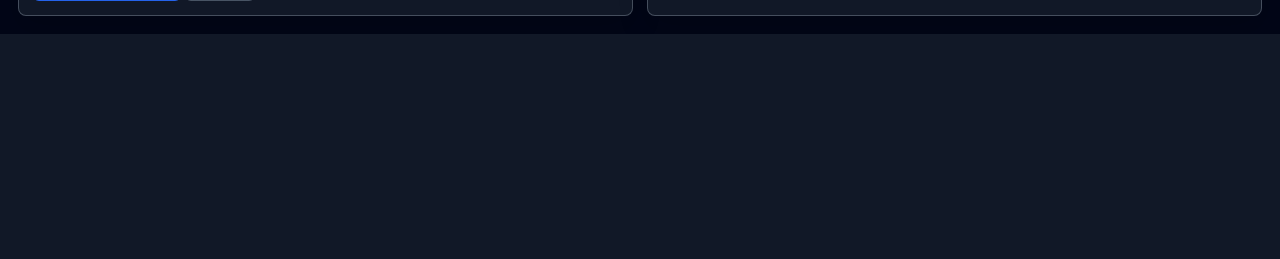
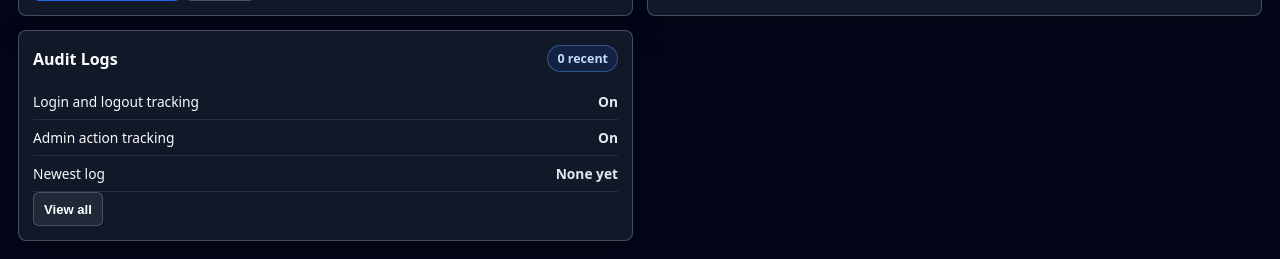
Before and after one commit to sharky6850606/BLE-Proximity-Map-PSQL, a Flask app: page /admin/ in a window 1280 px wide. Shown: the part 833-1092 px from the top of the page. Before the commit the page ends 867 px from the top, so only its background shows below. Run offline with Flask 3, Linux system fonts and the light colour scheme; the visitor is signed in with stand-in values (Sample User, id 1); tables that the repository leaves empty hold one stand-in row (values such as "Sample post"); data that the repository does not hold is empty; some libraries are stand-ins or nearby versions.

Commit message:
Add admin audit logs

```diff
--- a/routes/admin_routes.py
+++ b/routes/admin_routes.py
@@ -5,7 +5,8 @@
 from flask import Blueprint, redirect, render_template, request, url_for
 
 from database import get_db
-from services.auth_service import admin_required, hash_password, normalize_email
+from services.auth_service import admin_required, current_user, hash_password, normalize_email
+from services.audit_log_service import log_event
 from config import AUDIT_WINDOW_AFTER_MIN
 from services.audit_service import run_customer_audit, _local_dt_from_unix
 from services.beacon_logic import format_samoa_time
@@ -65,6 +66,11 @@
             "FROM audit_runs ar JOIN customers c ON c.id = ar.customer_id "
             "ORDER BY ar.id DESC LIMIT 100"
         ).fetchall()
+        audit_logs = conn.execute(
+            "SELECT al.created_at, al.actor_email, al.actor_role, c.name, al.action, al.target_type, al.target_id, al.details, al.ip_address "
+            "FROM audit_logs al LEFT JOIN customers c ON c.id = al.customer_id "
+            "ORDER BY al.id DESC LIMIT 200"
+        ).fetchall()
     finally:
         conn.close()
     return render_template(
@@ -76,6 +82,7 @@
         active_beacons=active_beacons,
         assets=assets,
         audits=audits,
+        audit_logs=audit_logs,
     )
 
 
@@ -93,6 +100,14 @@
             f"INSERT INTO customers (name, slug, active, created_at) VALUES ({ph},{ph},{ph},{ph})",
             (name, slug, 1, _now_label()),
         )
+        log_event(
+            "admin.create_customer",
+            target_type="customer",
+            target_id=slug,
+            details=f"Created customer {name}",
+            actor_user=current_user(),
+            conn=conn,
+        )
         conn.commit()
     finally:
         conn.close()
@@ -107,9 +122,19 @@
         ph = _ph(conn)
         row = conn.execute(f"SELECT active FROM customers WHERE id = {ph}", (customer_id,)).fetchone()
         if row:
+            new_active = 0 if row[0] else 1
             conn.execute(
                 f"UPDATE customers SET active = {ph} WHERE id = {ph}",
-                (0 if row[0] else 1, customer_id),
+                (new_active, customer_id),
+            )
+            log_event(
+                "admin.toggle_customer",
+                target_type="customer",
+                target_id=customer_id,
+                details=f"{'Reactivated' if new_active else 'Suspended'} customer",
+                actor_user=current_user(),
+                customer_id=customer_id,
+                conn=conn,
             )
             conn.commit()
     finally:
@@ -137,6 +162,15 @@
             f"VALUES ({ph},{ph},{ph},{ph},{ph},{ph})",
             (customer_id, email, hash_password(password), role, 1, _now_label()),
         )
+        log_event(
+            "admin.create_user",
+            target_type="user",
+            target_id=email,
+            details=f"Created {role} account {email}",
+            actor_user=current_user(),
+            customer_id=customer_id,
+            conn=conn,
+        )
         conn.commit()
     finally:
         conn.close()
@@ -149,11 +183,21 @@
     conn = get_db()
     try:
         ph = _ph(conn)
-        row = conn.execute(f"SELECT active FROM app_users WHERE id = {ph}", (user_id,)).fetchone()
+        row = conn.execute(f"SELECT active, customer_id, email FROM app_users WHERE id = {ph}", (user_id,)).fetchone()
         if row:
+            new_active = 0 if row[0] else 1
             conn.execute(
                 f"UPDATE app_users SET active = {ph} WHERE id = {ph}",
-                (0 if row[0] else 1, user_id),
+                (new_active, user_id),
+            )
+            log_event(
+                "admin.toggle_user",
+                target_type="user",
+                target_id=user_id,
+                details=f"{'Reactivated' if new_active else 'Suspended'} user {row[2]}",
+                actor_user=current_user(),
+                customer_id=row[1],
+                conn=conn,
             )
             conn.commit()
     finally:
@@ -170,9 +214,19 @@
     conn = get_db()
     try:
         ph = _ph(conn)
+        row = conn.execute(f"SELECT customer_id, email FROM app_users WHERE id = {ph}", (user_id,)).fetchone()
         conn.execute(
             f"UPDATE app_users SET password_hash = {ph}, force_password_reset = 0 WHERE id = {ph}",
             (hash_password(password), user_id),
+        )
+        log_event(
+            "admin.reset_password",
+            target_type="user",
+            target_id=user_id,
+            details=f"Reset password for {row[1] if row else user_id}",
+            actor_user=current_user(),
+            customer_id=row[0] if row else None,
+            conn=conn,
         )
         conn.commit()
     finally:
@@ -197,6 +251,15 @@
             "ON CONFLICT(customer_id, device_ident) DO UPDATE SET label=excluded.label",
             (customer_id, device_ident, label, _now_label()),
         )
+        log_event(
+            "admin.assign_device",
+            target_type="device",
+            target_id=device_ident,
+            details=f"Assigned device {device_ident}" + (f" as {label}" if label else ""),
+            actor_user=current_user(),
+            customer_id=customer_id,
+            conn=conn,
+        )
         conn.commit()
     finally:
         conn.close()
@@ -209,7 +272,20 @@
     conn = get_db()
     try:
         ph = _ph(conn)
+        row = conn.execute(
+            f"SELECT customer_id, device_ident FROM customer_devices WHERE id = {ph}",
+            (assignment_id,),
+        ).fetchone()
         conn.execute(f"DELETE FROM customer_devices WHERE id = {ph}", (assignment_id,))
+        log_event(
+            "admin.remove_device",
+            target_type="device",
+            target_id=row[1] if row else assignment_id,
+            details=f"Removed device assignment {row[1] if row else assignment_id}",
+            actor_user=current_user(),
+            customer_id=row[0] if row else None,
+            conn=conn,
+        )
         conn.commit()
     finally:
         conn.close()
@@ -235,6 +311,15 @@
             "name=excluded.name, expected_device_ident=excluded.expected_device_ident, active=1",
             (customer_id, beacon_id, name, expected_device_ident, 1, "unknown", _now_label()),
         )
+        log_event(
+            "admin.save_expected_asset",
+            target_type="asset",
+            target_id=beacon_id,
+            details=f"Saved expected asset {name or beacon_id}",
+            actor_user=current_user(),
+            customer_id=customer_id,
+            conn=conn,
+        )
         conn.commit()
     finally:
         conn.close()
@@ -247,11 +332,24 @@
     conn = get_db()
     try:
         ph = _ph(conn)
-        row = conn.execute(f"SELECT active FROM customer_assets WHERE id = {ph}", (asset_id,)).fetchone()
+        row = conn.execute(
+            f"SELECT active, customer_id, beacon_id, name FROM customer_assets WHERE id = {ph}",
+            (asset_id,),
+        ).fetchone()
         if row:
+            new_active = 0 if row[0] else 1
             conn.execute(
                 f"UPDATE customer_assets SET active = {ph} WHERE id = {ph}",
-                (0 if row[0] else 1, asset_id),
+                (new_active, asset_id),
+            )
+            log_event(
+                "admin.toggle_expected_asset",
+                target_type="asset",
+                target_id=row[2],
+                details=f"{'Reactivated' if new_active else 'Deactivated'} expected asset {row[3] or row[2]}",
+                actor_user=current_user(),
+                customer_id=row[1],
+                conn=conn,
             )
             conn.commit()
     finally:
@@ -266,4 +364,12 @@
     if customer_id:
         scheduled = _local_dt_from_unix() - timedelta(minutes=AUDIT_WINDOW_AFTER_MIN)
         run_customer_audit(int(customer_id), scheduled_local_dt=scheduled)
+        log_event(
+            "admin.run_manual_audit",
+            target_type="customer",
+            target_id=customer_id,
+            details="Ran manual audit from admin console",
+            actor_user=current_user(),
+            customer_id=customer_id,
+        )
     return redirect(url_for("admin.dashboard"))
--- a/services/auth_service.py
+++ b/services/auth_service.py
@@ -5,6 +5,7 @@
 from werkzeug.security import check_password_hash, generate_password_hash
 
 from database import get_db
+from services.audit_log_service import log_event
 from services.beacon_logic import format_samoa_time
 
 auth_bp = Blueprint("auth", __name__)
@@ -160,9 +161,30 @@
             if row and bool(row[2]) and check_password_hash(row[1], password):
                 session.clear()
                 session["user_id"] = row[0]
+                user_row = conn.execute(
+                    "SELECT u.id, u.customer_id, u.email, u.role, c.name "
+                    "FROM app_users u LEFT JOIN customers c ON c.id = u.customer_id "
+                    f"WHERE u.id = {ph}",
+                    (row[0],),
+                ).fetchone()
+                actor = {
+                    "id": user_row[0],
+                    "customer_id": user_row[1],
+                    "email": user_row[2],
+                    "role": user_row[3],
+                    "customer_name": user_row[4],
+                } if user_row else {"id": row[0], "email": email}
                 conn.execute(
                     f"UPDATE app_users SET last_login_at = {ph} WHERE id = {ph}",
                     (_now_label(), row[0]),
+                )
+                log_event(
+                    "login",
+                    target_type="user",
+                    target_id=row[0],
+                    details=f"{actor.get('email')} signed in",
+                    actor_user=actor,
+                    conn=conn,
                 )
                 conn.commit()
                 next_url = request.args.get("next") or ""
@@ -178,6 +200,15 @@
 
 @auth_bp.route("/logout")
 def logout():
+    user = current_user()
+    if user:
+        log_event(
+            "logout",
+            target_type="user",
+            target_id=user.get("id"),
+            details=f"{user.get('email')} signed out",
+            actor_user=user,
+        )
     session.clear()
     return redirect(url_for("auth.login"))
 
--- a/templates/admin.html
+++ b/templates/admin.html
@@ -365,6 +365,17 @@
         <div class="summary-row"><span>Recent beacons</span><strong>{{ active_beacons|length }}</strong></div>
         <button type="button" class="secondary-btn" data-modal-open="beacons-modal">View active beacons</button>
       </section>
+
+      <section class="card">
+        <div class="card-head">
+          <h2>Audit Logs</h2>
+          <span class="metric">{{ audit_logs|length }} recent</span>
+        </div>
+        <div class="summary-row"><span>Login and logout tracking</span><strong>On</strong></div>
+        <div class="summary-row"><span>Admin action tracking</span><strong>On</strong></div>
+        <div class="summary-row"><span>Newest log</span><strong>{% if audit_logs %}{{ audit_logs[0][0] }}{% else %}None yet{% endif %}</strong></div>
+        <button type="button" class="secondary-btn" data-modal-open="audit-logs-modal">View all</button>
+      </section>
     </div>
   </main>
 
@@ -546,6 +557,31 @@
     </section>
   </div>
 
+  <div class="modal-backdrop" id="audit-logs-modal" aria-hidden="true">
+    <section class="modal" role="dialog" aria-modal="true" aria-labelledby="audit-logs-title">
+      <div class="modal-header"><div><div class="modal-title" id="audit-logs-title">Audit Logs</div><div class="muted">{{ audit_logs|length }} recent security and admin events</div></div><button type="button" class="modal-close" data-modal-close>&times;</button></div>
+      <div class="table-wrap">
+        <table>
+          <thead><tr><th>Time</th><th>Actor</th><th>Role</th><th>Customer</th><th>Action</th><th>Target</th><th>Details</th><th>IP</th></tr></thead>
+          <tbody>
+            {% for l in audit_logs %}
+            <tr>
+              <td>{{ l[0] }}</td>
+              <td><strong>{{ l[1] or "system" }}</strong></td>
+              <td>{{ l[2] or "" }}</td>
+              <td>{{ l[3] or "Internal" }}</td>
+              <td>{{ l[4] }}</td>
+              <td>{{ l[5] or "" }}{% if l[6] %}<div class="muted">{{ l[6] }}</div>{% endif %}</td>
+              <td>{{ l[7] or "" }}</td>
+              <td>{{ l[8] or "" }}</td>
+            </tr>
+            {% endfor %}
+          </tbody>
+        </table>
+      </div>
+    </section>
+  </div>
+
   <script>
     const openModal = (id) => {
       const modal = document.getElementById(id);
```
Also changed, not shown: database.py (+34 -0 lines), services/audit_log_service.py (added, +63 -0 lines).
